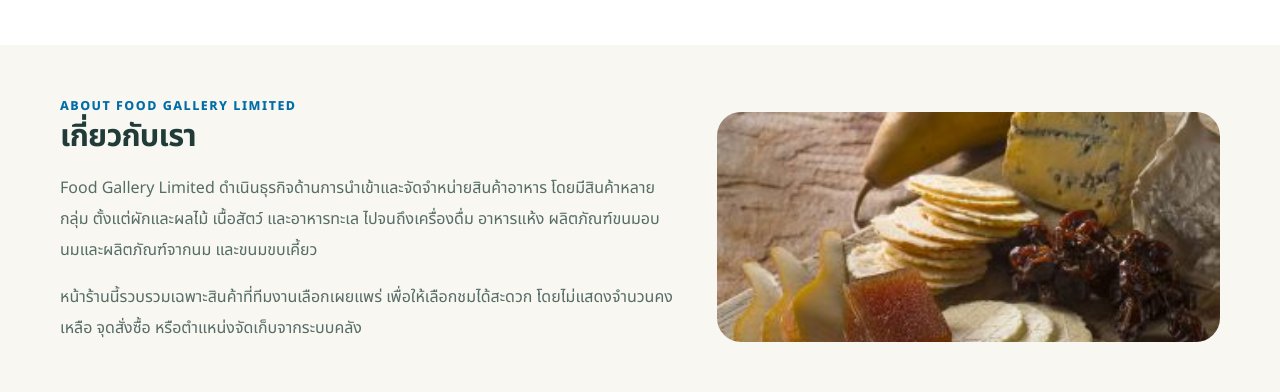
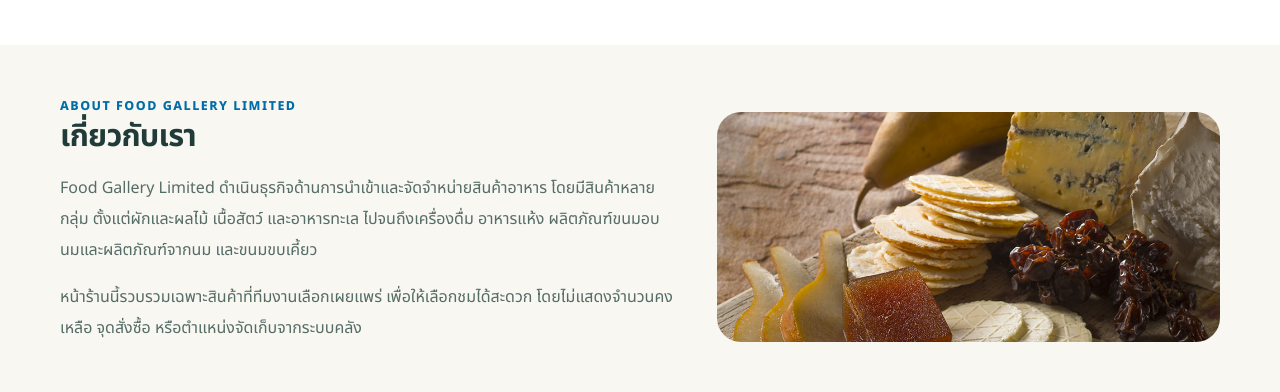
Before and after one commit to flookjiranuwat1234-boop/StockFG, a website: page public/store.html in a window 1280 px wide. Shown: the part 1792-2184 px from the top of the page. Drawn offline with Linux system fonts and the light colour scheme; no server answers.

Commit message:
fix photo

```diff
--- a/public/store.html
+++ b/public/store.html
@@ -516,7 +516,7 @@
     <section class="section" id="about">
       <div class="wrap about">
         <div><span class="eyebrow">About Food Gallery Limited</span><h2 data-i18n="aboutTitle">เกี่ยวกับเรา</h2><p data-i18n="aboutDescription">Food Gallery Limited ดำเนินธุรกิจด้านการนำเข้าและจัดจำหน่ายสินค้าอาหาร โดยมีสินค้าหลายกลุ่ม ตั้งแต่ผักผลไม้ เนื้อสัตว์ และอาหารทะเล ไปจนถึงเครื่องดื่ม อาหารแห้ง ขนมอบ ผลิตภัณฑ์จากนม และขนมขบเคี้ยว</p><p data-i18n="aboutStorefront">หน้าร้านนี้รวบรวมเฉพาะสินค้าที่ทีมงานเลือกเผยแพร่ เพื่อให้เลือกชมได้สะดวก โดยไม่แสดงจำนวนคงเหลือ จุดสั่งซื้อ หรือตำแหน่งจัดเก็บจากระบบคลัง</p></div>
-        <div class="aboutArt" aria-hidden="true"><img src="images/category-grocery.jpg" alt="" decoding="async"></div>
+        <div class="aboutArt" aria-hidden="true"><img src="images/about-food-gallery.jpg" alt="" decoding="async"></div>
       </div>
     </section>
 
```
Also changed, not shown: public/images/about-food-gallery.jpg (added).
